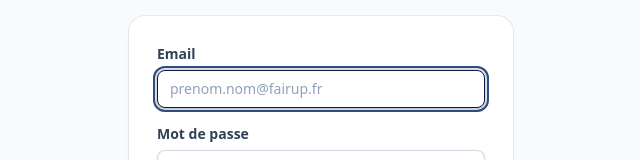
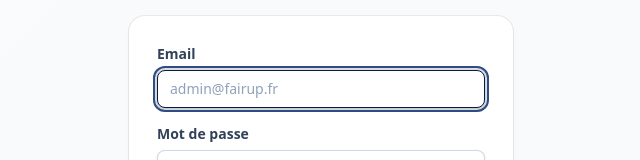
Before and after one commit to IsmailOuali/GRH, a Next.js app: page /login in a window 1280 px wide. Shown: the part 261-421 px from the top of the page, without its empty margins (319-959 px from the left). Built offline with nearby package versions, Linux system fonts and the light colour scheme.

Commit message:
Update login email placeholder

```diff
--- a/src/app/login/page.tsx
+++ b/src/app/login/page.tsx
@@ -60,7 +60,7 @@ export default function LoginPage() {
                 autoComplete="email"
                 autoFocus
                 required
-                placeholder="prenom.nom@fairup.fr"
+                placeholder="admin@fairup.fr"
                 value={email}
                 onChange={(e) => setEmail(e.target.value)}
                 aria-invalid={error ? true : undefined}
```
